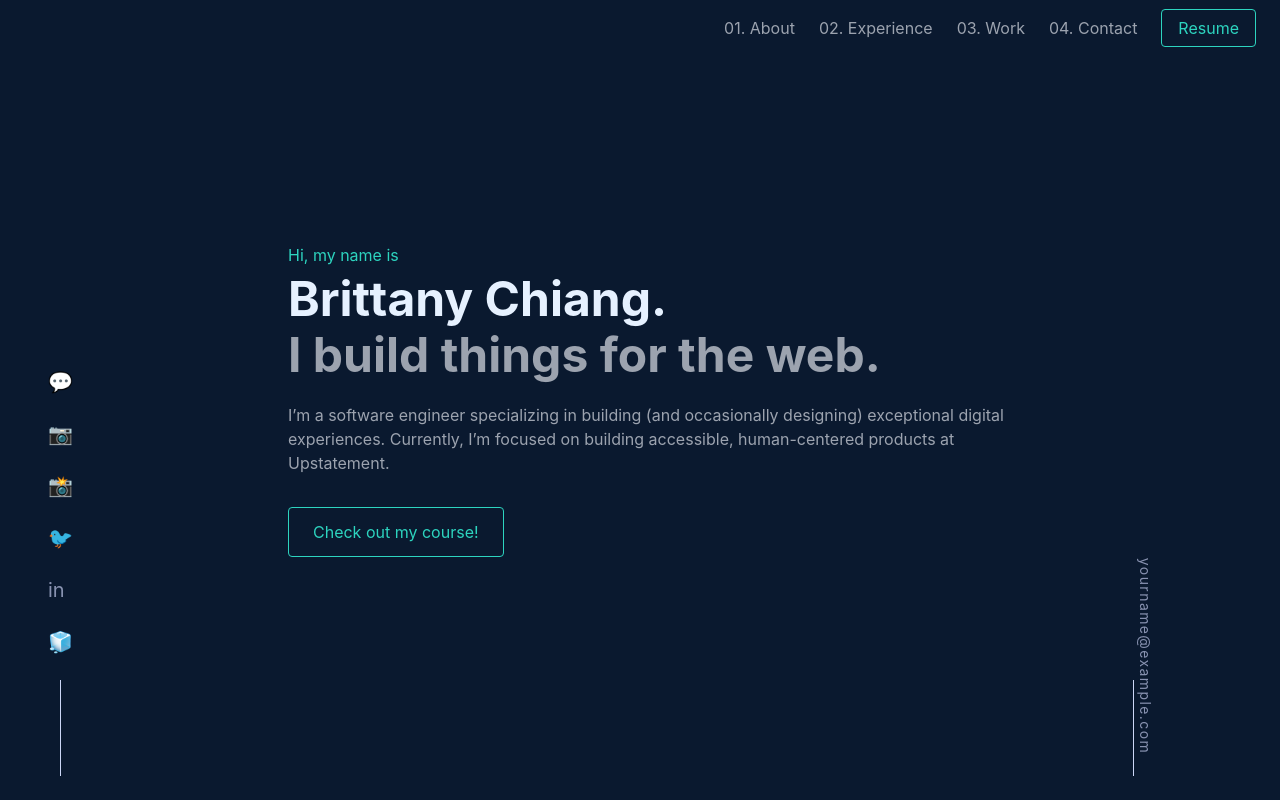
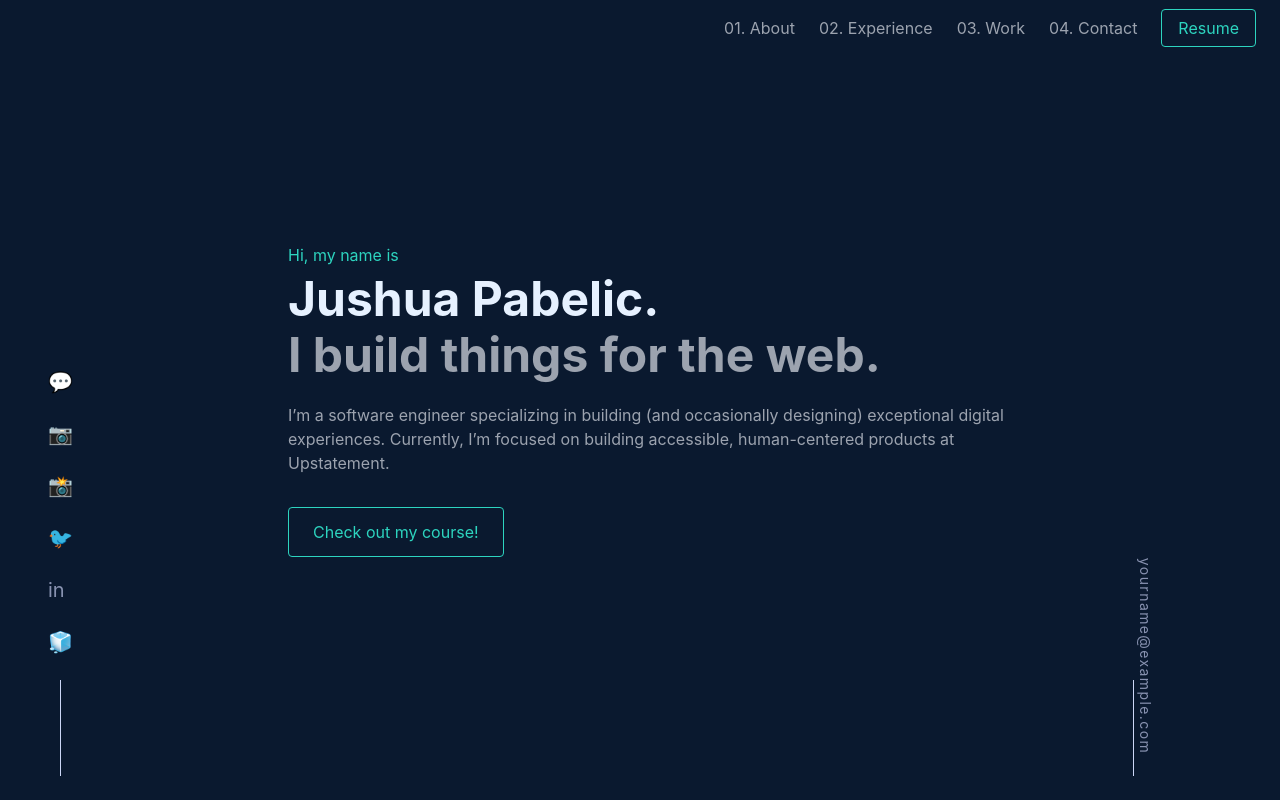
Before and after one commit to Pabelic1221/pabs-portfolio, a React (Create React App) app: page / in a window 1280 px wide. Shown: the top 800 px of the page. Built offline with nearby package versions, Linux system fonts and the light colour scheme.

Commit message:
Update Hero component to reflect correct name

```diff
--- a/src/components/Hero.js
+++ b/src/components/Hero.js
@@ -5,7 +5,7 @@ function Hero() {
     <section className="min-h-screen text-white flex items-center justify-center px-10">
       <div className="max-w-3xl">
         <p className="text-teal-400 text-base">Hi, my name is</p>
-        <h1 className="text-5xl font-bold text-white mt-2">Brittany Chiang.</h1>
+        <h1 className="text-5xl font-bold text-white mt-2">Jushua Pabelic.</h1>
         <h2 className="text-5xl font-bold text-gray-400 mt-2">I build things for the web.</h2>
         <p className="text-gray-400 text-base mt-6">
           I’m a software engineer specializing in building (and occasionally designing) exceptional digital experiences. Currently, I’m focused on building accessible, human-centered products at Upstatement.
```
